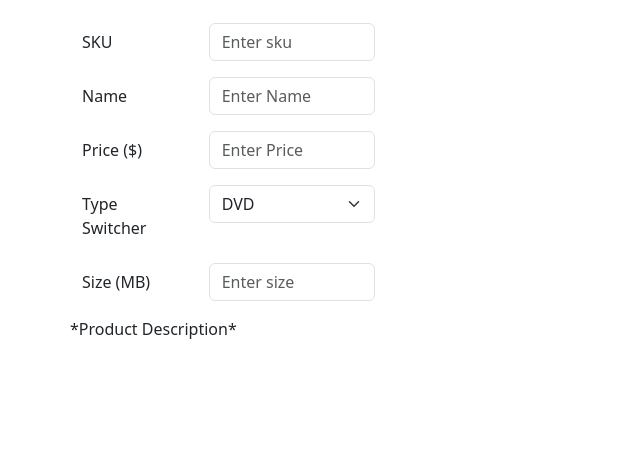
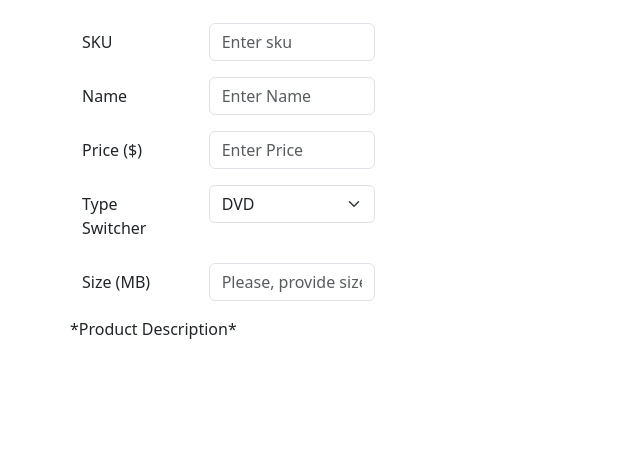
Before and after one commit to vilija19/test-site, a PHP site: page /add-product in a window 1280 px wide. Shown: the part 74-544 px from the top of the page, without its empty margins (0-640 px from the left). Run offline with PHP 8.4, Linux system fonts and the light colour scheme.

Commit message:
Change placeholder

```diff
--- a/App/View/ProductCreateView.php
+++ b/App/View/ProductCreateView.php
@@ -17,7 +17,7 @@ class ProductCreateView implements \Vilija19\Core\Interfaces\RenderInterface
         $view .= '      <div class="col-sm-10"><h1>' . $this->data['title']  . '</h1></div>'.PHP_EOL;
         $view .= '      <div class="col-sm-2">'.PHP_EOL;
         $view .= '          <button type="button"  @click="submit" class="btn btn-primary">Save</button>'.PHP_EOL;
-        $view .= '          <button type="button" class="btn btn-danger">Cancel</button>'.PHP_EOL;
+        $view .= '          <a href="/" role="button" class="btn btn-danger">Cancel</a>'.PHP_EOL;
         $view .= '      </div>'.PHP_EOL;
         $view .= '  </div>'.PHP_EOL;
         $view .= '  <div class="row border-top">'.PHP_EOL;
@@ -57,7 +57,7 @@ class ProductCreateView implements \Vilija19\Core\Interfaces\RenderInterface
         $view .= '              <div class="row mb-3">'.PHP_EOL;
         $view .= '                <label for="size" class="col-sm-2 col-form-label">Size (MB)</label>'.PHP_EOL;
         $view .= '                <div class="col-sm-3">'.PHP_EOL;
-        $view .= '                    <input type="text" placeholder="Enter size" class="form-control required" id="size" name="size">'.PHP_EOL;
+        $view .= '                    <input type="text" placeholder="Please, provide size" class="form-control required" id="size" name="size">'.PHP_EOL;
         $view .= '                </div>'.PHP_EOL;
         $view .= '              </div>'.PHP_EOL;
         $view .= '              <div class="row mb-3"> *Product Description*</div>'.PHP_EOL;
@@ -66,19 +66,19 @@ class ProductCreateView implements \Vilija19\Core\Interfaces\RenderInterface
         $view .= '              <div class="row mb-3">'.PHP_EOL;
         $view .= '                <label for="height" class="col-sm-2 col-form-label">Height (CM)</label>'.PHP_EOL;
         $view .= '                <div class="col-sm-3">'.PHP_EOL;
-        $view .= '                    <input type="text" placeholder="Enter height" class="form-control required" id="height" name="height">'.PHP_EOL;
+        $view .= '                    <input type="text" placeholder="Please, provide height" class="form-control required" id="height" name="height">'.PHP_EOL;
         $view .= '                </div>'.PHP_EOL;
         $view .= '              </div>'.PHP_EOL;
         $view .= '              <div class="row mb-3">'.PHP_EOL;
         $view .= '                <label for="width" class="col-sm-2 col-form-label">Width (CM)</label>'.PHP_EOL;
         $view .= '                <div class="col-sm-3">'.PHP_EOL;
-        $view .= '                    <input type="text" placeholder="Enter width" class="form-control required" id="width" name="width">'.PHP_EOL;
+        $view .= '                    <input type="text" placeholder="Please, provide weight" class="form-control required" id="width" name="width">'.PHP_EOL;
         $view .= '                </div>'.PHP_EOL;
         $view .= '              </div>'.PHP_EOL;
         $view .= '              <div class="row mb-3">'.PHP_EOL;
         $view .= '                <label for="length" class="col-sm-2 col-form-label">Length (CM)</label>'.PHP_EOL;
         $view .= '                <div class="col-sm-3">'.PHP_EOL;
-        $view .= '                    <input type="text" placeholder="Enter length" class="form-control required" id="length" name="length">'.PHP_EOL;
+        $view .= '                    <input type="text" placeholder="Please, provide length" class="form-control required" id="length" name="length">'.PHP_EOL;
         $view .= '                </div>'.PHP_EOL;
         $view .= '              </div>'.PHP_EOL;
         $view .= '              <div class="row mb-3"> *Product Description*</div>'.PHP_EOL;
@@ -87,7 +87,7 @@ class ProductCreateView implements \Vilija19\Core\Interfaces\RenderInterface
         $view .= '              <div class="row mb-3">'.PHP_EOL;
         $view .= '                <label for="weight" class="col-sm-2 col-form-label">Weight (KG)</label>'.PHP_EOL;
         $view .= '                <div class="col-sm-3">'.PHP_EOL;
-        $view .= '                    <input type="text" placeholder="Enter weight" class="form-control required" id="weight" name="weight">'.PHP_EOL;
+        $view .= '                    <input type="text" placeholder="Please, provide weight" class="form-control required" id="weight" name="weight">'.PHP_EOL;
         $view .= '                </div>'.PHP_EOL;
         $view .= '              </div>'.PHP_EOL;
         $view .= '              <div id="DVD" class="row mb-3"> *Product Description*</div>'.PHP_EOL;
@@ -142,11 +142,11 @@ class ProductCreateView implements \Vilija19\Core\Interfaces\RenderInterface
                                     let re = fieldsRegex.find(x => x.name == item.attributes.name.value);
                                     if(isValid == true) {
                                         if(item.value == \'\') {
-                                            alert(\'Please enter a \' + item.attributes.placeholder.value );
+                                            alert(\'Please, submit required data for \' + item.attributes.name.value );
                                             isValid = false;
                                         }else if(re != undefined && !re.regex.test(item.value)){
                                             isValid = false;
-                                            alert(\'provide the data of indicated type for a \' + item.attributes.placeholder.value );
+                                            alert(\'provide the data of indicated type for \' + item.attributes.name.value );
                                         }
                                     }
                                 });
```
